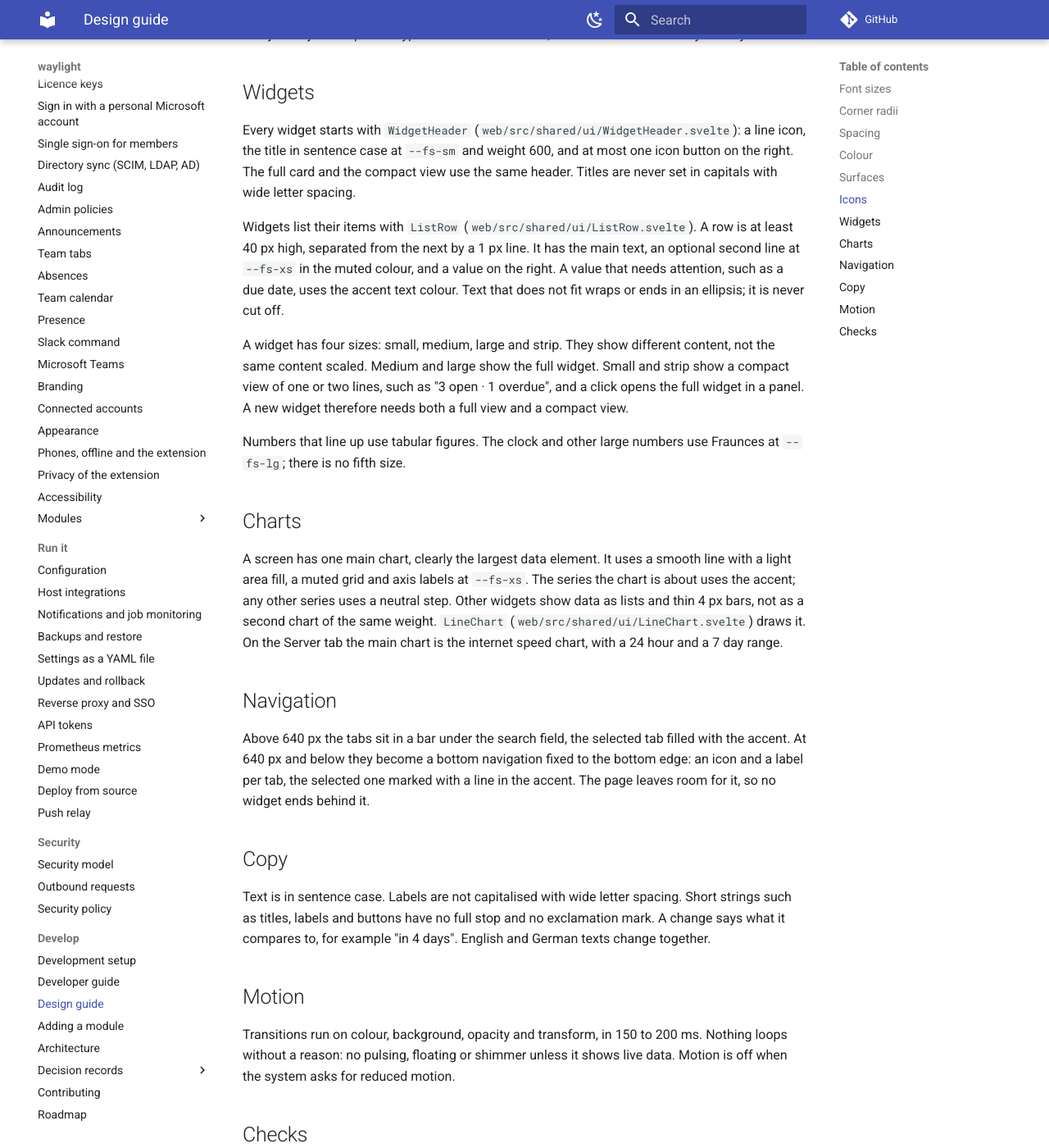
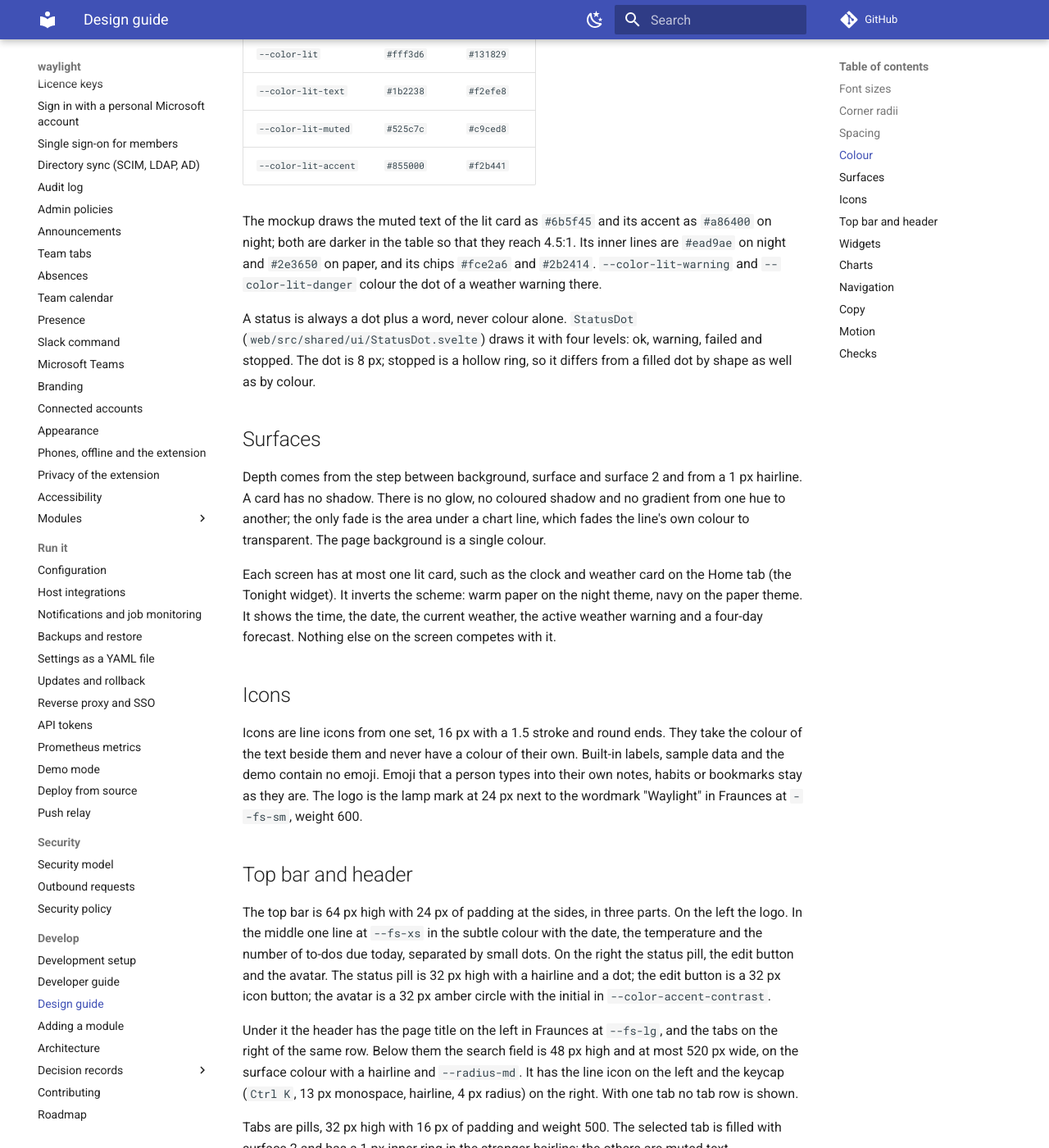
Before and after one commit to Waylight-App/waylight, an MkDocs documentation site: the page built from docs/design-guide.md, in a window 1280 px wide and 1400 px high, scrolled down 2636 px. Shown: the whole window at 82% size. Built offline with MkDocs 1.6.1 and Material for MkDocs 9.7.7, drawn with Linux system fonts in a browser that asks for light colours; comment, search, counter and statistics services are not loaded; some of the changed text lies outside the part shown.

Commit message:
docs(design): match the redesign mockups
Rewrites the design guide from the mockups: palettes with three text roles and hairlines, the lit card colours, measurements of the top bar, header, tabs, cards, widget header, list row and controls, Fraunces use, chart specification, phone layout and motion. Values below the contrast rules are listed with the next passing value.

Closes #797

```diff
--- a/docs/design-guide.md
+++ b/docs/design-guide.md
@@ -5,41 +5,53 @@ mobile app and new designs look like one product. The values live as CSS
 variables in `web/src/shared/theme/tokens.css`. Components use the variables,
 never a number of their own.
 
+The redesign mockups are the reference. Where this guide and the mockups
+differ, the mockups win and this guide is changed to match. Values that the
+mockups draw below the contrast rules are listed under Colour with the nearest
+value that passes.
+
 ## Font sizes
 
-| Token     | Size  | Use                                                         |
-| --------- | ----- | ----------------------------------------------------------- |
-| `--fs-xs` | 13 px | Hints, labels, meta text                                    |
-| `--fs-sm` | 15 px | Everything else: text, fields, buttons, tiles               |
-| `--fs-md` | 21 px | Card titles, numbers, dialog titles                         |
-| `--fs-lg` | 32 px | Page titles, including the welcome page and the setup steps |
+| Token     | Size  | Line | Use                                                     |
+| --------- | ----- | ---- | ------------------------------------------------------- |
+| `--fs-xs` | 13 px | 16   | Hints, labels, meta text, axis labels                   |
+| `--fs-sm` | 15 px | 24   | Everything else: text, fields, buttons, tiles           |
+| `--fs-md` | 21 px | 28   | Card titles, numbers, dialog titles                     |
+| `--fs-lg` | 32 px | 40   | Page titles, the clock and the temperature, setup steps |
 
-Weights are 400, 500 and 600. Figtree is the face for the interface;
-Fraunces is only for titles from 21 px. The sizes are in `rem`, so the text
-size option in the accessibility settings scales them.
+Weights are 400, 500 and 600. Figtree is the face for the interface.
+Fraunces is for titles from 21 px, large figures and the wordmark: weight 500,
+the wordmark 600, and the page title with a letter spacing of -0.01 em. Times,
+keycaps and axis labels use the system monospace face at `--fs-xs`. The sizes
+are in `rem`, so the text size option in the accessibility settings scales
+them. Numbers that line up use tabular figures. There is no fifth size.
 
 ## Corner radii
 
-| Token         | Size  | Use                                       |
-| ------------- | ----- | ----------------------------------------- |
-| `--radius-md` | 12 px | Tiles, cards, buttons, dialogs            |
-| `--radius-sm` | 8 px  | Fields, blocks inside cards, small things |
+| Token         | Size  | Use                                              |
+| ------------- | ----- | ------------------------------------------------ |
+| `--radius-md` | 12 px | Cards, buttons, the search field, dialogs        |
+| `--radius-sm` | 8 px  | Fields, icon buttons, tiles, blocks inside cards |
 
-Chips, toggles and icon badges are pills or circles (`999px` or `50%`). No
-other radius is used. A design sets `--radius` and `--radius-small`; these are
-the names it saves, and `--radius-md` and `--radius-sm` read them.
+Chips, tabs, toggles and badges are pills or circles (`999px` or `50%`). The
+checkbox uses 6 px and the small squares of the habit week 4 px. No other
+radius is used. A design sets `--radius` and `--radius-small`; these are the
+names it saves, and `--radius-md` and `--radius-sm` read them.
 
 ## Spacing
 
 Spacing follows a 4 px grid: 4, 8, 12, 16, 24, 32 and 48 px, as
 `--space-1`, `--space-2`, `--space-3`, `--space-4`, `--space-6`, `--space-8`
-and `--space-12`.
+and `--space-12`. The dashboard grid has 12 columns with a 16 px gap and 24 px
+of padding around it. A card has 24 px of padding (16 px on a phone) and 16 px
+between its parts.
 
 ## Colour
 
-Amber is the only accent. It marks the primary button, the selected tab,
-checked boxes, due dates and the one series a chart is about. Everything
-else is neutral: surfaces, borders and text come from one tinted ramp.
+Amber is the only accent. It marks the primary button, checked boxes, the
+avatar, due dates and the one series a chart is about. Everything else is
+neutral: surfaces, borders and text come from one tinted ramp. There are two
+looks, night (navy) and paper (warm light).
 
 | Token                     | Night     | Paper     |
 | ------------------------- | --------- | --------- |
@@ -48,87 +60,162 @@ else is neutral: surfaces, borders and text come from one tinted ramp.
 | `--color-surface-2`       | `#232b45` | `#f1ebdc` |
 | `--color-border`          | `#2e3650` | `#e4dccb` |
 | `--color-text`            | `#f2efe8` | `#1b2238` |
-| `--color-text-muted`      | `#a7aebb` | `#5f6988` |
+| `--color-text-muted`      | `#c9ced8` | `#4a5271` |
+| `--color-text-subtle`     | `#a7aebb` | `#5f6988` |
 | `--color-accent`          | `#f2b441` | `#f2b441` |
 | `--color-accent-contrast` | `#1a1206` | `#1a1206` |
 | `--color-accent-text`     | `#f2b441` | `#935800` |
-| `--color-lit`             | `#fff3d6` | `#1b2238` |
-| `--color-lit-text`        | `#1b2238` | `#f2efe8` |
-| `--color-lit-muted`       | `#525c7c` | `#a7aebb` |
-| `--color-lit-accent`      | `#855000` | `#f2b441` |
+| `--color-ok`              | `#8fd6a8` | `#1f7a45` |
+| `--color-warning`         | `#f2b441` | `#8a5700` |
+| `--color-danger`          | `#f2a199` | `#b3261e` |
 
-Text and the accent used as text reach 4.5:1 on the surface they sit on.
-The `--color-lit-*` tokens belong to the lit card (see Surfaces) and keep that
-ratio on it; `--color-lit-warning` and `--color-lit-danger` colour the dot of a
-weather warning there. A theme that sets `--color-lit` sets the other
-`--color-lit-*` tokens with it.
+The mockups use two things the tokens do not have yet: the second quiet text
+role `--color-text-subtle` and a green for healthy status (`--color-ok` is
+neutral in the code today). The app adopts both within the epic that brings it
+in line with the mockups (#796).
 
-Status colours carry meaning only: green for healthy, amber for a warning,
-red for a failure. A status is always a dot plus a word, never colour alone.
-`StatusDot` (`web/src/shared/ui/StatusDot.svelte`) draws it with four levels:
-ok, warning, failed and stopped. Stopped is a hollow ring, so it differs from
-a filled dot by shape as well as by colour.
+Text has three roles. Primary text is `--color-text`. Muted text carries
+descriptions and the second line of a row. Subtle text carries meta text, hints
+and values on the right of a row. The hairline in the mockups is the text
+colour at 9 % on night and 10 % on paper, and 16 % and 20 % for a stronger
+line such as the border of a quiet button; `--color-border` holds the same
+colours as solid values. Hover on the accent is `#ffd27a` on night and
+`#e9a41f` on paper.
+
+Text and the accent used as text reach 4.5:1 on the surface they sit on. Two
+mockup values fall short and use the next darker value in the app: the accent
+as text on paper is `#935800` where the mockup draws `#a86400`, and a warning
+as text on paper is `#8a5700` where the mockup draws `#a86400`.
+
+The lit card has its own colours, set together by a theme.
+
+| Token                | Night     | Paper     |
+| -------------------- | --------- | --------- |
+| `--color-lit`        | `#fff3d6` | `#131829` |
+| `--color-lit-text`   | `#1b2238` | `#f2efe8` |
+| `--color-lit-muted`  | `#525c7c` | `#c9ced8` |
+| `--color-lit-accent` | `#855000` | `#f2b441` |
+
+The mockup draws the muted text of the lit card as `#6b5f45` and its accent as
+`#a86400` on night; both are darker in the table so that they reach 4.5:1. Its
+inner lines are `#ead9ae` on night and `#2e3650` on paper, and its chips
+`#fce2a6` and `#2b2414`. `--color-lit-warning` and `--color-lit-danger` colour
+the dot of a weather warning there.
+
+A status is always a dot plus a word, never colour alone. `StatusDot`
+(`web/src/shared/ui/StatusDot.svelte`) draws it with four levels: ok, warning,
+failed and stopped. The dot is 8 px; stopped is a hollow ring, so it differs
+from a filled dot by shape as well as by colour.
 
 ## Surfaces
 
-Depth comes from the step between background, surface and surface 2, and
-from a 1 px border. There is no glow, no coloured shadow and no gradient
-from one hue to another. The page background is a single colour.
+Depth comes from the step between background, surface and surface 2 and from a
+1 px hairline. A card has no shadow. There is no glow, no coloured shadow and no
+gradient from one hue to another; the only fade is the area under a chart line,
+which fades the line's own colour to transparent. The page background is a
+single colour.
 
-Each screen has at most one lit card, such as the clock and weather card on
-the Home tab (the Tonight widget). It inverts the scheme: warm paper
-(`#fff3d6` with ink `#1b2238`) on the night theme, navy on the paper theme.
-It shows the time, the date, the current weather, the active weather warning
-and a four-day forecast. Nothing else on the screen competes with it.
+Each screen has at most one lit card, such as the clock and weather card on the
+Home tab (the Tonight widget). It inverts the scheme: warm paper on the night
+theme, navy on the paper theme. It shows the time, the date, the current
+weather, the active weather warning and a four-day forecast. Nothing else on
+the screen competes with it.
 
 ## Icons
 
-Icons are line icons from one set, 16 px with a 1.5 stroke. They take the
-colour of the text beside them and never have a colour of their own. Built-in
-labels, sample data and the demo contain no emoji. Emoji that a person types
-into their own notes, habits or bookmarks stay as they are.
+Icons are line icons from one set, 16 px with a 1.5 stroke and round ends.
+They take the colour of the text beside them and never have a colour of their
+own. Built-in labels, sample data and the demo contain no emoji. Emoji that a
+person types into their own notes, habits or bookmarks stay as they are. The
+logo is the lamp mark at 24 px next to the wordmark "Waylight" in Fraunces at
+`--fs-sm`, weight 600.
+
+## Top bar and header
+
+The top bar is 64 px high with 24 px of padding at the sides, in three parts.
+On the left the logo. In the middle one line at `--fs-xs` in the subtle colour
+with the date, the temperature and the number of to-dos due today, separated by
+small dots. On the right the status pill, the edit button and the avatar. The
+status pill is 32 px high with a hairline and a dot; the edit button is a 32 px
+icon button; the avatar is a 32 px amber circle with the initial in
+`--color-accent-contrast`.
+
+Under it the header has the page title on the left in Fraunces at `--fs-lg`,
+and the tabs on the right of the same row. Below them the search field is 48 px
+high and at most 520 px wide, on the surface colour with a hairline and
+`--radius-md`. It has the line icon on the left and the keycap (`Ctrl K`,
+13 px monospace, hairline, 4 px radius) on the right. With one tab no tab row
+is shown.
+
+Tabs are pills, 32 px high with 16 px of padding and weight 500. The selected
+tab is filled with surface 2 and has a 1 px inner ring in the stronger
+hairline; the others are muted text.
 
 ## Widgets
 
+A card has the surface colour, a 1 px hairline, `--radius-md` and no shadow.
+
 Every widget starts with `WidgetHeader`
-(`web/src/shared/ui/WidgetHeader.svelte`): a line icon, the title in sentence
-case at `--fs-sm` and weight 600, and at most one icon button on the right.
-The full card and the compact view use the same header. Titles are never set
-in capitals with wide letter spacing.
+(`web/src/shared/ui/WidgetHeader.svelte`), 24 px high: a 16 px line icon, the
+title in sentence case at `--fs-sm` and weight 600 in the primary colour, then
+optional meta text at `--fs-xs` in the subtle colour on the right, or one 32 px
+icon button there. The full card and the compact view use the same header.
+Titles are never set in capitals with wide letter spacing.
 
 Widgets list their items with `ListRow` (`web/src/shared/ui/ListRow.svelte`).
-A row is at least 40 px high, separated from the next by a 1 px line. It
-has the main text, an optional second line at `--fs-xs` in the muted colour,
-and a value on the right. A value that needs attention, such as a due date,
-uses the accent text colour. Text that does not fit wraps or ends in an
+A row is at least 40 px high with 8 px of padding above and below and 12 px
+between its parts, separated from the next by a 1 px hairline; the first row
+has no line above it. It has the main text, an optional second line at
+`--fs-xs` in the subtle colour, and a value on the right at `--fs-xs` in the
+subtle colour. A value that needs attention, such as a due date, uses the
+accent text colour and weight 500. Text that does not fit wraps or ends in an
 ellipsis; it is never cut off.
+
+Controls follow one set of measurements.
+
+| Control        | Size and look                                                             |
+| -------------- | ------------------------------------------------------------------------- |
+| Primary button | 40 px high, 16 px padding, `--radius-md`, accent fill, weight 600         |
+| Quiet button   | The same size, no fill, stronger hairline, primary text, weight 500       |
+| Icon button    | 32 px square, `--radius-sm`, subtle colour, surface 2 on hover            |
+| Text field     | 40 px high, `--radius-sm`, page background, hairline, 12 px padding       |
+| Checkbox       | 20 px, 6 px radius, 1.5 px stronger hairline; checked: accent fill        |
+| Tile           | 32 px square, `--radius-sm`, surface 2, initials at `--fs-xs`, weight 600 |
+| Chip           | 32 px high pill, 12 px padding, `--fs-xs`, weight 500                     |
+| Progress bar   | 4 px high pill on surface 2, muted fill; accent for the one that matters  |
 
 A widget has four sizes: small, medium, large and strip. They show different
 content, not the same content scaled. Medium and large show the full widget.
 Small and strip show a compact view of one or two lines, such as
 "3 open · 1 overdue", and a click opens the full widget in a panel. A new
-widget therefore needs both a full view and a compact view.
-
-Numbers that line up use tabular figures. The clock and other large numbers
-use Fraunces at `--fs-lg`; there is no fifth size.
+widget therefore needs both a full view and a compact view. The content scales
+with the widget's own box.
 
 ## Charts
 
-A screen has one main chart, clearly the largest data element. It uses a
-smooth line with a light area fill, a muted grid and axis labels at
-`--fs-xs`. The series the chart is about uses the accent; any other series
-uses a neutral step. Other widgets show data as lists and thin 4 px bars, not
-as a second chart of the same weight. `LineChart`
-(`web/src/shared/ui/LineChart.svelte`) draws it. On the Server tab the main
-chart is the internet speed chart, with a 24 hour and a 7 day range.
+A screen has one main chart, clearly the largest data element, 176 px high on a
+desktop and 96 px on a phone. It uses a 2 px line with round ends, a light area
+fill under it, four 1 px hairlines as the grid and axis labels at `--fs-xs` in
+monospace. The series the chart is about uses the accent; any other series is a
+1.5 px line in the subtle colour. A legend is a 16 px by 2 px swatch with a
+label at `--fs-xs`. Other widgets show data as lists and thin bars, or as small
+rounded bars with one accent bar for the day that matters, not as a second
+chart of the same weight. `LineChart` (`web/src/shared/ui/LineChart.svelte`)
+draws the main chart. On the Server tab it is the internet speed chart, with a
+24 hour and a 7 day range. The mockups set the axis labels of the chart at
+11 px; the app keeps 13 px.
 
 ## Navigation
 
-Above 640 px the tabs sit in a bar under the search field, the selected tab
-filled with the accent. At 640 px and below they become a bottom navigation
-fixed to the bottom edge: an icon and a label per tab, the selected one marked
-with a line in the accent. The page leaves room for it, so no widget ends
-behind it.
+Above 640 px the tabs sit in the header as described above. At 640 px and
+below they become a bottom navigation fixed to the bottom edge: an icon at
+20 px and a label at `--fs-xs` per tab in a row of equal cells, 48 px high with
+a hairline above. The selected tab uses the accent text colour; the others use
+the subtle colour. The page leaves room for it, so no widget ends behind it.
+
+On a phone the top bar shows the logo, a short status pill and the avatar, and
+no date line. The title stays at `--fs-lg`, the search field is 44 px high,
+cards use 16 px of padding in one column, and the side gutter is 16 px.
 
 ## Copy
 
@@ -139,10 +226,9 @@ and no exclamation mark. A change says what it compares to, for example
 
 ## Motion
 
-Transitions run on colour, background, opacity and transform, in 150 to
-200 ms. Nothing loops without a reason: no pulsing, floating or shimmer
-unless it shows live data. Motion is off when the system asks for reduced
-motion.
+Transitions run on colour, background, opacity and transform, in 150 ms. Nothing
+loops without a reason: no pulsing, floating or shimmer unless it shows live
+data. Motion is off when the system asks for reduced motion.
 
 ## Checks
 
```
Also changed, not shown: 1 other file.
